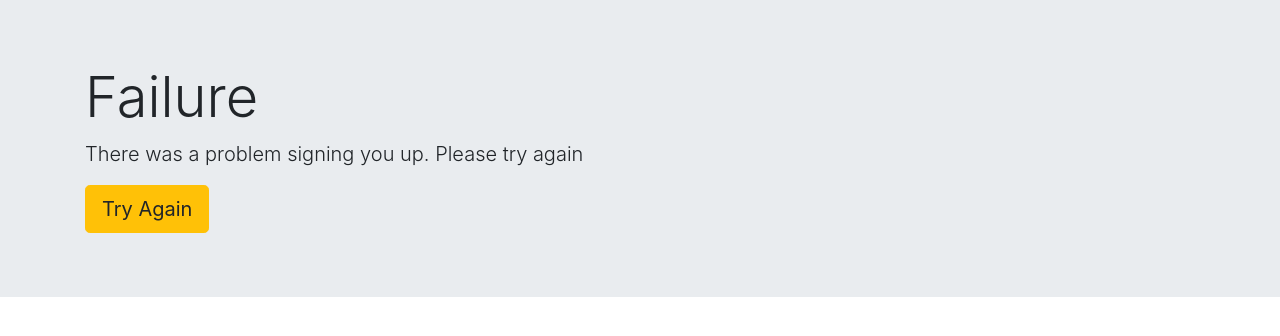
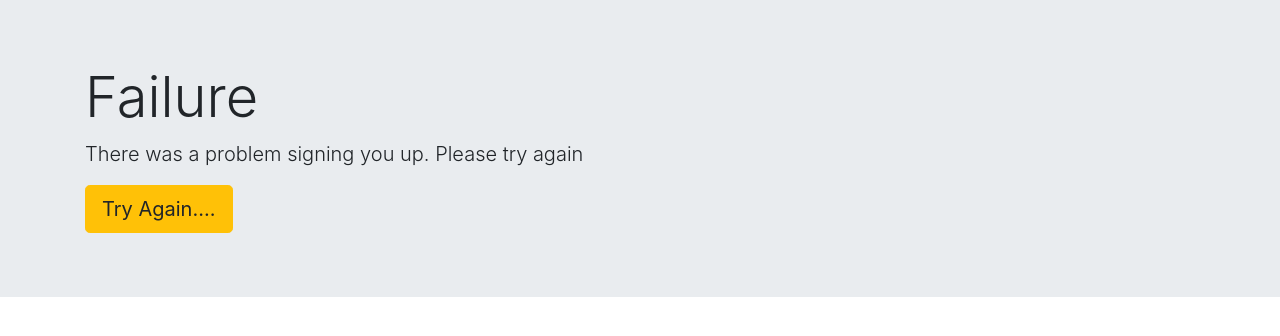
Before and after one commit to saurabhparasar/Mailchimp, a plain HTML site: page failure.html in a window 1280 px wide. Drawn offline with nearby package versions, Linux system fonts and the light colour scheme.

Commit message:
updated failure

```diff
--- a/failure.html
+++ b/failure.html
@@ -18,7 +18,7 @@
           <h1 class="display-4">Failure</h1>
           <p class="lead">There was a problem signing you up. Please try again</p>
           <form action="/failure" method="POST">
-            <button class ="btn btn-lg btn-warning">Try Again</button>
+            <button class ="btn btn-lg btn-warning">Try Again....</button>
           </form>
         </div>
       </div>
```
